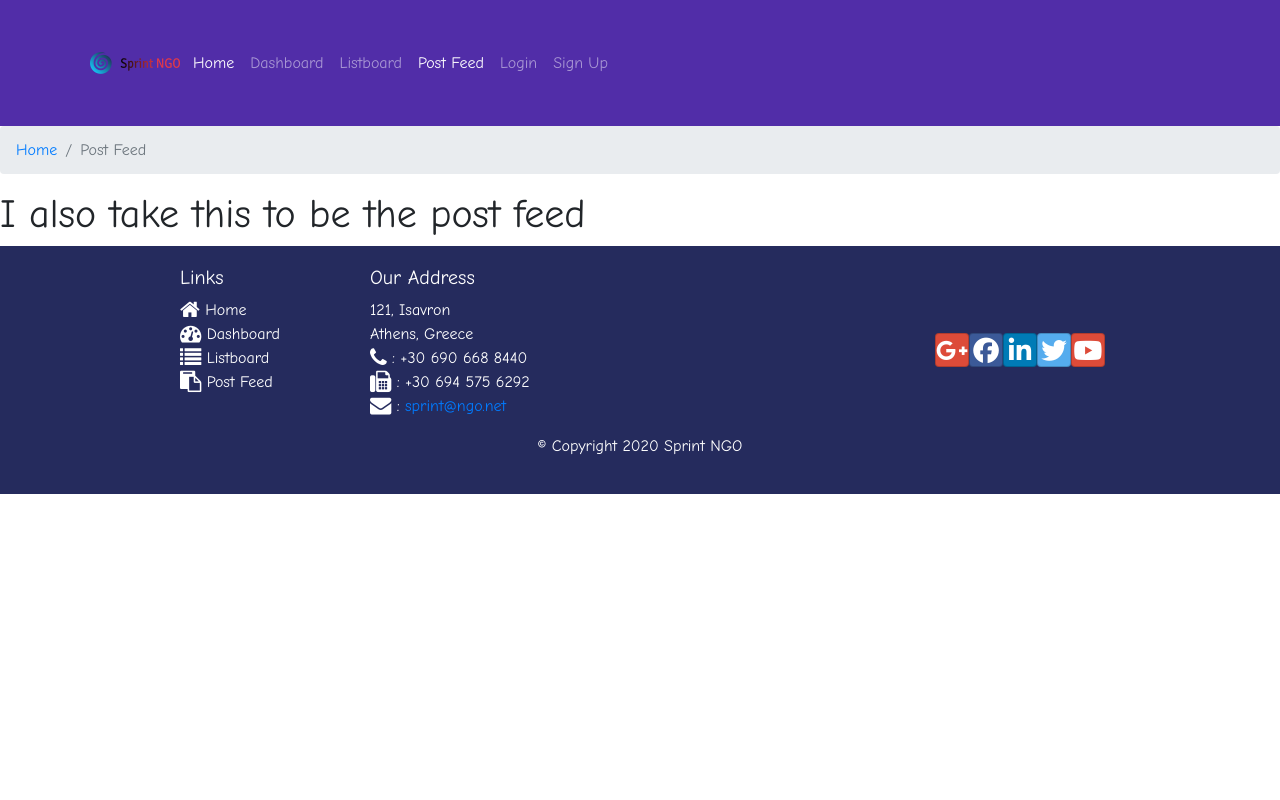
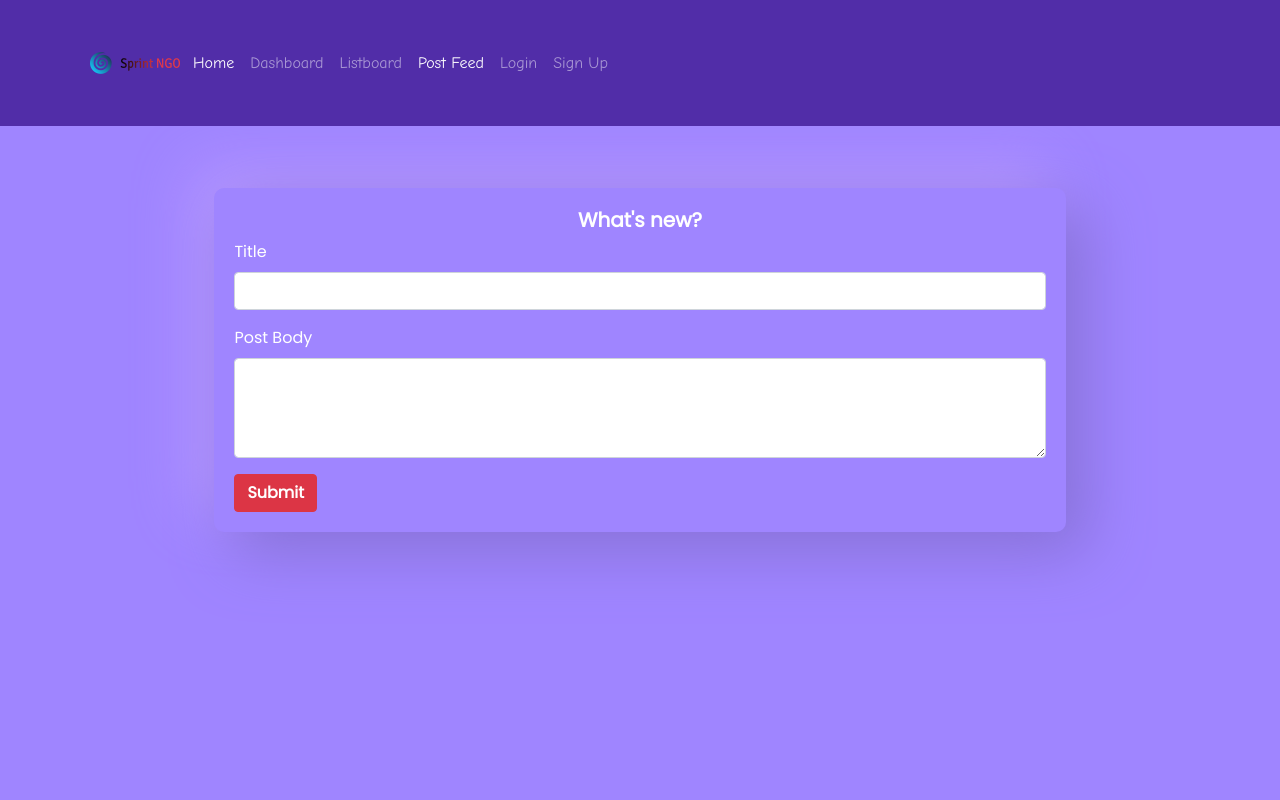
Before and after one commit to SohailHaqyar/Class-8-Final-Final-Project, a React (Create React App) app in the folder client/: page /post in a window 1280 px wide. Shown: the top 800 px of the page. Built offline with nearby package versions, Linux system fonts and the light colour scheme.

Commit message:
added the design and functionalitiy ready for the post routes

```diff
--- a/client/package.json
+++ b/client/package.json
@@ -11,6 +11,7 @@
     "bootstrap-social": "^5.1.1",
     "font-awesome": "^4.7.0",
     "jwt-decode": "^2.2.0",
+    "node-sass": "^4.14.1",
     "react": "^16.13.0",
     "react-dom": "^16.13.0",
     "react-redux": "^7.2.0",
--- a/client/src/components/pages/Post.js
+++ b/client/src/components/pages/Post.js
@@ -1,18 +1,57 @@
 import React, { Component } from "react";
-import { Breadcrumb, BreadcrumbItem } from "reactstrap";
+import { Button, Form, FormGroup, Label, Input, FormText } from "reactstrap";
 import { Link } from "react-router-dom";
+import "./post.styles.scss";
+import axios from "axios";
 
 export class Post extends Component {
+  state = {
+    title: "",
+    body: "",
+  };
+  handleChange = (e) => {
+    this.setState({ [e.target.name]: e.target.value });
+  };
+  handleSubmit = (e) => {
+    e.preventDefault();
+    //axios requrest
+  };
   render() {
     return (
-      <div>
-        <Breadcrumb>
-          <BreadcrumbItem>
-            <Link to="/home">Home</Link>
-          </BreadcrumbItem>
-          <BreadcrumbItem active>Post Feed</BreadcrumbItem>
-        </Breadcrumb>
-        <h1>I also take this to be the post feed</h1>
+      <div className="Post">
+        <div className="Post__compose">
+          <div className="Post__compose-box">
+            <h5 style={{ textAlign: "center", fontWeight: "bold" }}>
+              What's new?
+            </h5>
+            <Form onSubmit={this.handleSubmit}>
+              <FormGroup>
+                <Label for="title">Title</Label>
+                <Input
+                  value={this.state.title}
+                  onChange={this.handleChange}
+                  type="text"
+                  name="title"
+                  id="title"
+                />
+              </FormGroup>
+              <FormGroup>
+                <Label for="exampleText">Post Body</Label>
+                <Input
+                  value={this.state.body}
+                  type="textarea"
+                  onChange={this.handleChange}
+                  name="body"
+                  id="exampleText"
+                  style={{ height: "100px" }}
+                />
+              </FormGroup>
+              <Button color="danger" style={{ fontWeight: "bold" }}>
+                Submit
+              </Button>
+            </Form>
+          </div>
+        </div>
       </div>
     );
   }
--- /dev/null
+++ b/client/src/components/pages/post.styles.scss
@@ -0,0 +1,29 @@
+@import url("https://fonts.googleapis.com/css?family=Poppins&display=swap");
+.Post {
+  display: flex;
+  font-family: "Poppins";
+  width: 100vw;
+  height: 100vh;
+  background: #9f85ff;
+  color: #fff;
+  justify-content: center;
+  &__compose {
+    margin-top: 4em;
+    display: flex;
+    border-radius: 6px;
+    justify-content: center;
+    align-items: center;
+    width: 70%;
+    // background-color: blueviolet;
+    height: 40%;
+    &-box {
+      margin-top: 20px;
+      padding: 20px;
+      background: #9f85ff !important;
+      width: 95%;
+      background: white;
+      box-shadow: 20px 20px 60px #8771d9, -20px -20px 60px #b799ff !important;
+      border-radius: 10px;
+    }
+  }
+}
```
Also changed, not shown: 1 other file (tests, documents, lock files or other folders).
